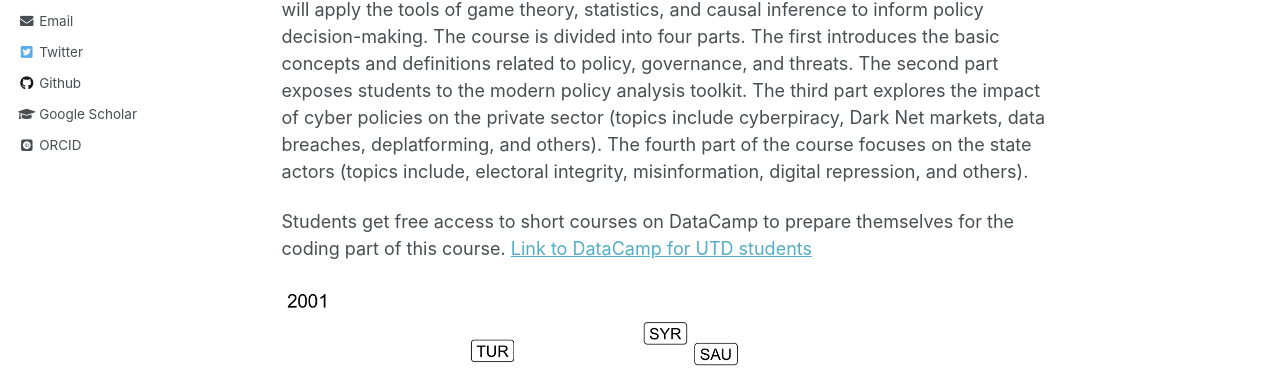
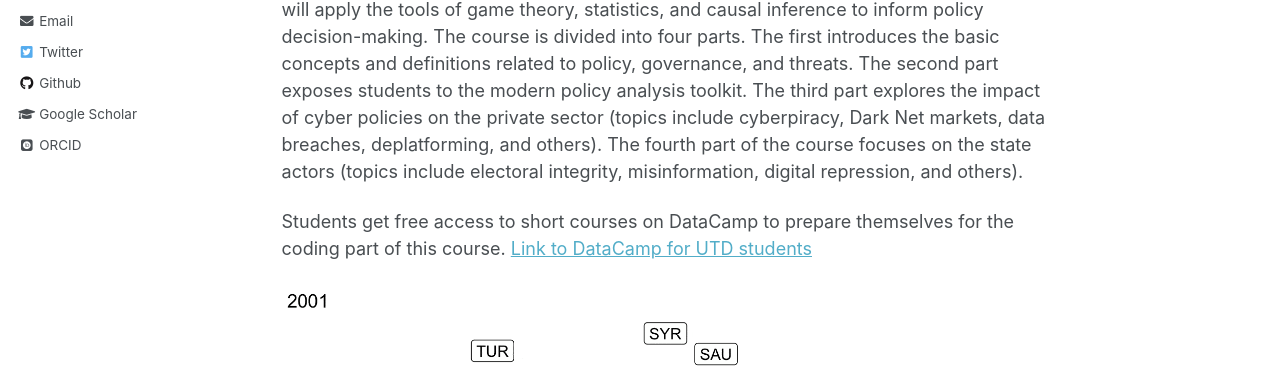
Before and after one commit to egorina/egorina.github.io, a Jekyll site: the page built from _pages/teaching.md, in a window 1280 px wide and 900 px high. Shown: the part 354-722 px from the top of the window. Built offline with Jekyll 4.4.1, drawn with Linux system fonts in a browser that asks for light colours; some web fonts are replaced; comment, search, counter and statistics services are not loaded; some of the changed text lies outside the part shown.

```diff
--- a/_pages/teaching.md
+++ b/_pages/teaching.md
@@ -13,7 +13,7 @@ redirect_from:
 
   * *PPPE / PSCI 6303.501* Cyber Policy  [Class Website](https://elearning.utdallas.edu/webapps/blackboard/content/listContentEditable.jsp?content_id=_4287675_1&course_id=_210379_1)
 
-This course introduces students to the public policy aspects of cybersecurity. Students will apply the tools of game theory, statistics, and causal inference to inform policy decision-making. The course is divided into four parts. The first introduces the basic concepts and definitions related to policy, governance, and threats. The second part exposes students to the modern policy analysis toolkit. The third part explores the impact of cyber policies on the private sector (topics include cyberpiracy, Dark Net markets, data breaches, deplatforming, and others). The fourth part of the course focuses on the state actors (topics include, electoral integrity, misinformation, digital repression, and others).
+This course introduces students to the public policy aspects of cybersecurity. Students will apply the tools of game theory, statistics, and causal inference to inform policy decision-making. The course is divided into four parts. The first introduces the basic concepts and definitions related to policy, governance, and threats. The second part exposes students to the modern policy analysis toolkit. The third part explores the impact of cyber policies on the private sector (topics include cyberpiracy, Dark Net markets, data breaches, deplatforming, and others). The fourth part of the course focuses on the state actors (topics include electoral integrity, misinformation, digital repression, and others).
 
 Students get free access to short courses on DataCamp to prepare themselves for the coding part of this course. [Link to DataCamp for UTD students](https://app.datacamp.com/groups/cyber-security-policy/)
 
```
